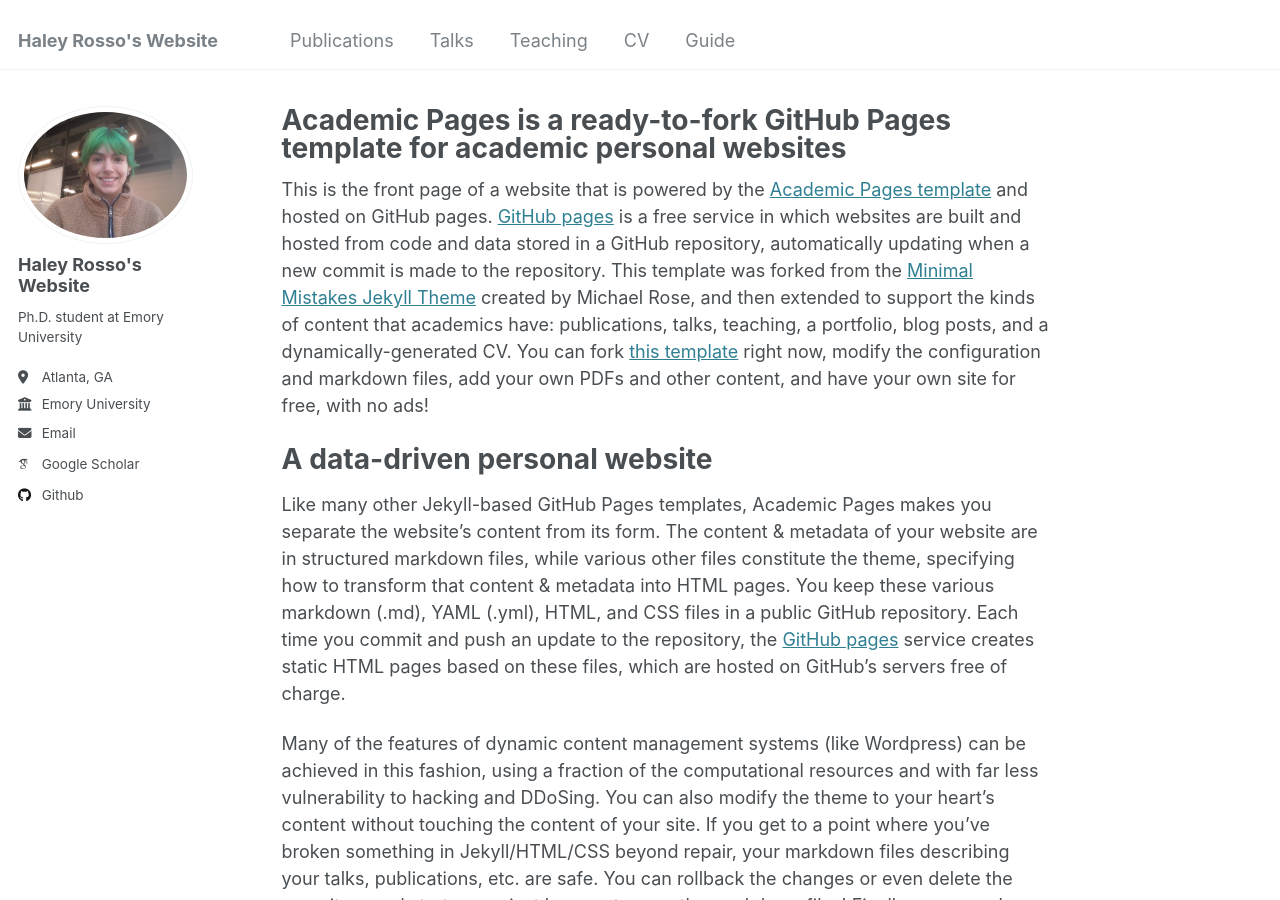
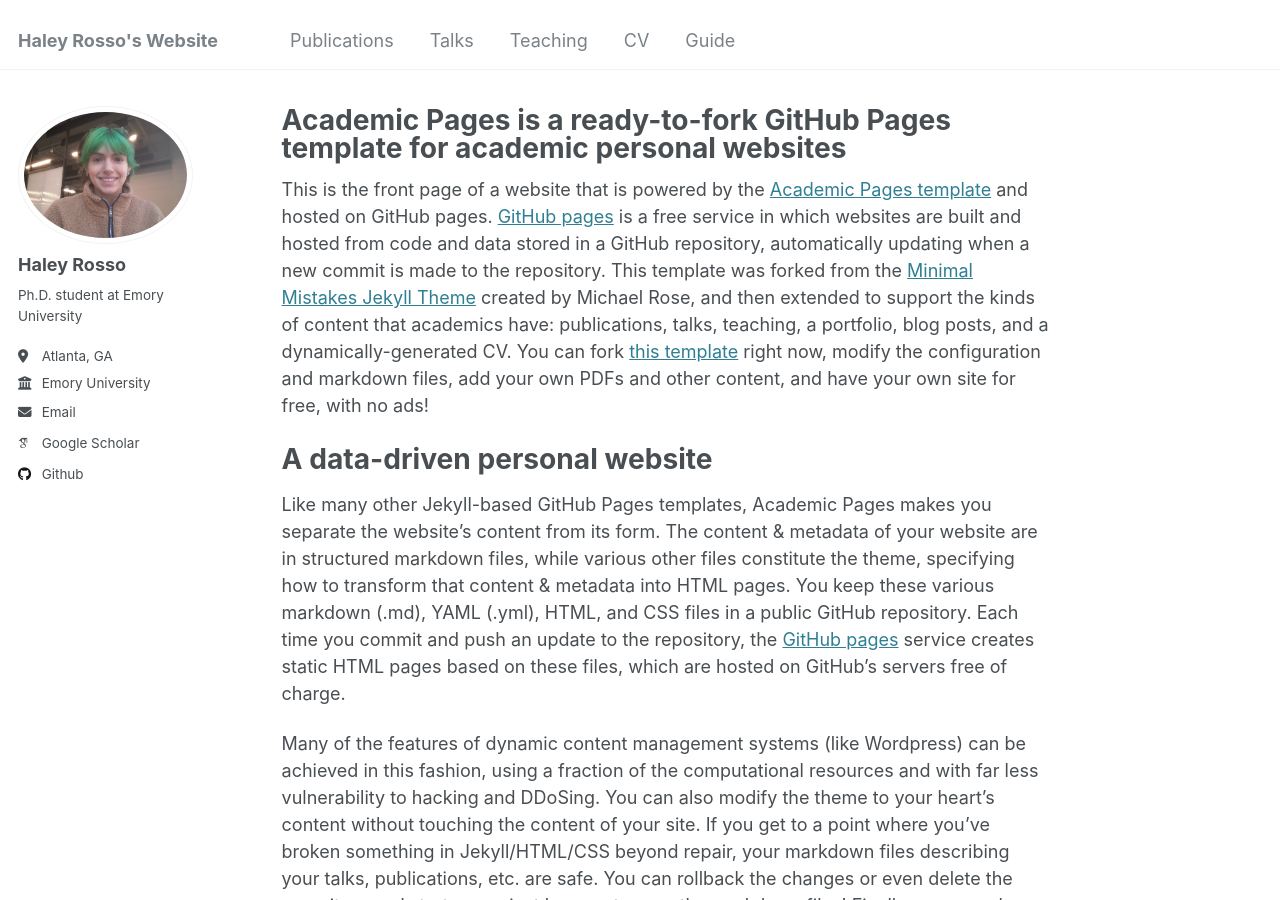
Before and after one commit to hrosso710/hrosso710.github.io, a Jekyll site: the page built from _pages/about.md, in a window 1280 px wide and 900 px high. Built offline with Jekyll 4.4.1, drawn with Linux system fonts in a browser that asks for light colours; some web fonts are replaced.

Commit message:
Update _config.yml

```diff
--- a/_config.yml
+++ b/_config.yml
@@ -22,7 +22,7 @@
 author:
   # Biographic information
   avatar           : "picture of myself.jpg"
-  name             : "Haley Rosso's Website"
+  name             : "Haley Rosso"
   pronouns         : # example: "she/her"
   bio              : "Ph.D. student at Emory University"
   location         : "Atlanta, GA"
```
